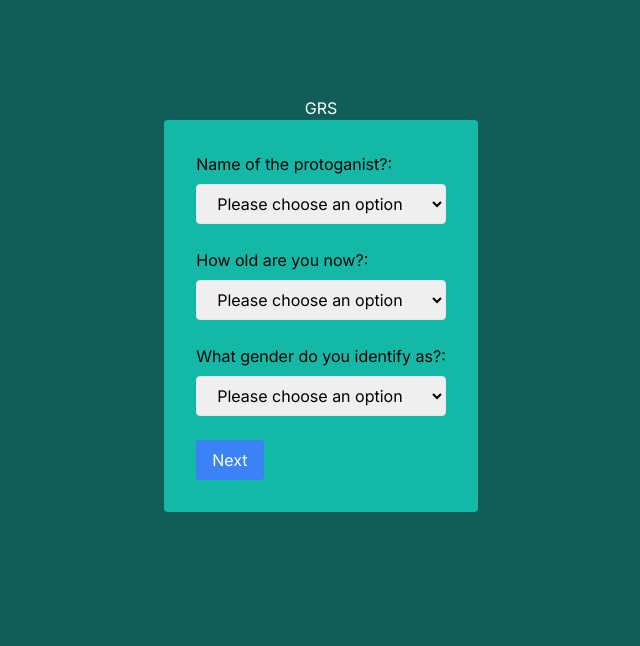
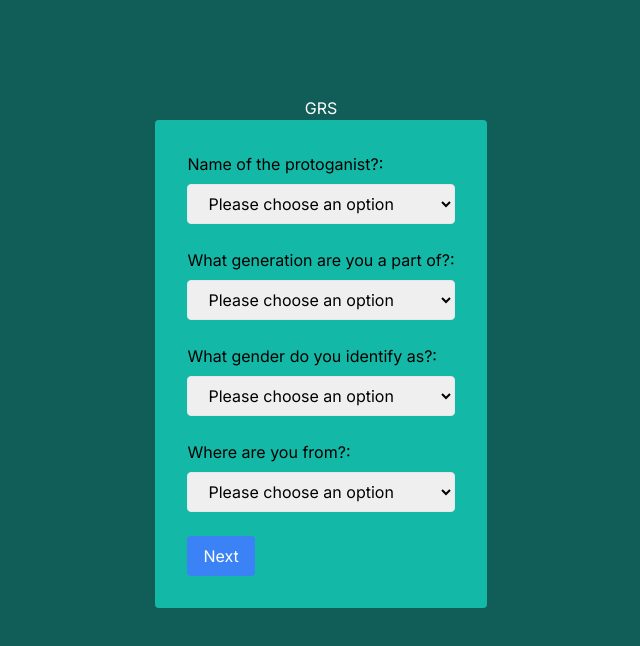
Before and after one commit to demirsergen/grs, a Next.js app: page / in a window 1280 px wide. Shown: the top 646 px of the page, without its empty margins (319-959 px from the left). Built offline with nearby package versions, Linux system fonts and the light colour scheme.

Commit message:
add new questions

```diff
--- a/src/components/MultiStepForm.js
+++ b/src/components/MultiStepForm.js
@@ -18,14 +18,26 @@ const MultiStepForm = () => {
     {
       category: 'category1',
       categoryName: 'demographic',
-      question: 'How old are you now?',
-      options: ['<18', '18-25', '25-39', '40 - 55', '55+'],
+      question: 'What generation are you a part of?',
+      options: ['Baby Boom', 'Gen X', 'Millenial', 'Gen Z', 'Alpha'],
     },
     {
       category: 'category1',
       categoryName: 'demographic',
       question: 'What gender do you identify as?',
-      options: ['Male', 'Female', 'Queer', 'Non-binary'],
+      options: [
+        'Male',
+        'Female',
+        'Queer',
+        'Non-binary',
+        'I hate labels',
+      ],
+    },
+    {
+      category: 'category1',
+      categoryName: 'demographic',
+      question: 'Where are you from?',
+      options: ['USA', 'Other'],
     },
     {
       category: 'category2',
@@ -35,6 +47,20 @@ const MultiStepForm = () => {
     },
     {
       category: 'category2',
+      categoryName: 'personality',
+      question: 'Generally, in life, what makes you happier?',
+      options: ['Quality', 'Variety'],
+      importance: true,
+    },
+    {
+      category: 'category2',
+      categoryName: 'personality',
+      question: 'Are you almost always on time?',
+      options: ['Yes', 'No'],
+      importance: true,
+    },
+    {
+      category: 'category3',
       categoryName: 'cognitive',
       question: 'Do you believe this app will work as intended?',
       options: ['Yes', 'No', 'Maybe'],
```
